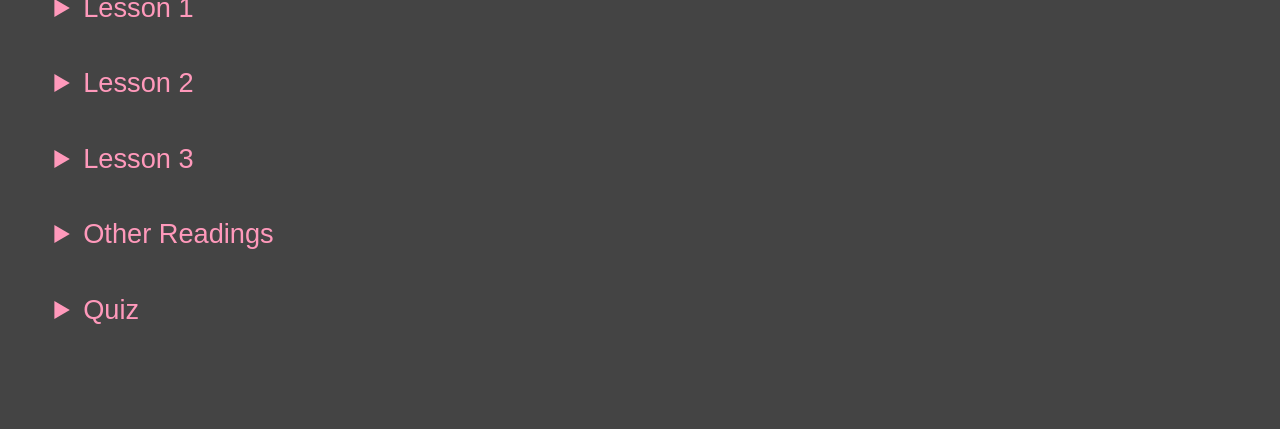
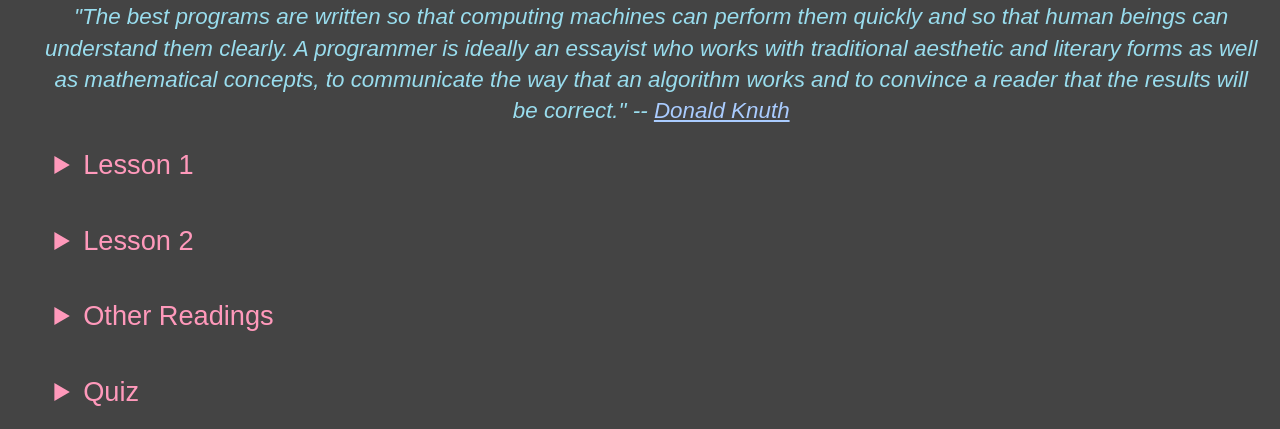
Before and after one commit to gcallah/OnlineDevops, a Django app: page /devops/basics in a window 1280 px wide. Shown: the part 432-861 px from the top of the page. Before the commit the page ends 756 px from the top, so only its background shows below. Run offline with Django 3.2, Linux system fonts and the light colour scheme; data comes from the database, SQL or seed files in the repository; both versions use the stored data as it was after the commit.

Commit message:
Added initial module on good programming practices.

```diff
--- a/devops/templates/basics.html
+++ b/devops/templates/basics.html
@@ -2,18 +2,28 @@
 {% block content %}
 <div class="module">
         <h1>
-            Software Engineering Fundamentals
+            Programming Fundamentals
         </h1>
 
         <figure>
             <img
             src="https://upload.wikimedia.org/wikipedia/commons/thumb/b/b7/IBM402plugboard.Shrigley.wireside.jpg/440px-IBM402plugboard.Shrigley.wireside.jpg"
-            width="22%">
+            width="20%">
             <figcaption>
+                Our modern digital creations are complex: a key job of
+                programmers is to express that complexity as simply as
+                possible.
             </figcaption>
         </figure>
 
         <p class="leadquote">
+        "The best programs are written so that computing machines can perform
+        them quickly and so that human beings can understand them clearly. A
+        programmer is ideally an essayist who works with traditional aesthetic
+        and literary forms as well as mathematical concepts, to communicate the
+        way that an algorithm works and to convince a reader that the results
+        will be correct." --
+        <a href="https://en.wikipedia.org/wiki/Donald_Knuth">Donald Knuth</a>
         </p>
 
         <details>
@@ -43,7 +53,7 @@
                     <span class="hilight">No magic constants.</span>
                     <br />
                     This is a special case of DRY. It is very tempting,
-                    when coding your an NYU scheduling app, to write
+                    when coding your NYU scheduling app, to write
                     code assuming there are two (major) semesters per year.
                     This will be fine... until NYU adopts a tri-mester
                     system. Instead, define a constant
@@ -108,22 +118,43 @@
                 <li>
                     <span class="hilight">Comment judiciously.</span>
                     <br />
+                    Code should contain <i>some</i> comments, especially
+                    things like docstrings for classes that can be extracted
+                    to produce a guide to the system, and comments explaining
+                    what particularly tricky or unusual bits of code do.
+                    But commenting is no substitute for writing clear,
+                    readable code in the first place! The best explanation
+                    of what your code does is, if you write it correctly,
+                    <i>your code itself</i>. Remember that we could, and once
+                    did, write code just as a sequence of 1s and 0s.
+                    And all higher-level languages need to be translated
+                    into such code in the end. So why bother with C, Java,
+                    or Python? These languages exist for <i>humans</i>,
+                    not for computers: they make it easier for us to understand
+                    and reason about what a program will do. The upshot:
+                    you should look at your code as being every bit as much
+                    about communicating to humans as about directing a
+                    computer.
                 </li>
 
                 <li>
                     <span class="hilight">Go for the golden mean in
                         naming.</span>
                     <br />
-                </li>
-
-                <li>
-
-                    <br />
-                </li>
-
-                <li>
-
-                    <br />
+                    Sometimes, names of functions and variables can be way too
+                    cryptic: there are examples in the widely used CLRS
+                    Algorithm book where I have found as many as six
+                    single-letter variable names used at once. On the other
+                    hand, naming a function something like
+                    <code>take_input_of_employee_w2_and_calculate_employee_tax_rate()</code>
+                    is absurdly long: please remember, other programmers will
+                    have to type your function names in order to call your
+                    functions! Such immense names also make it extremely
+                    difficult to stay within guidelines like PEP 8's dictum
+                    of "no lines longer than 79 characters."
+                    A more reasonable middle ground might be something like
+                    <code>calc_tax_rate()</code>, where an employee's W2
+                    might be a parameter for the function.
                 </li>
 
             </ul>
@@ -134,12 +165,16 @@
             <summary class="sum1">
                 Lesson 2
             </summary>
-        </details>
 
-        <details>
-            <summary class="sum1">
-                Lesson 3
-            </summary>
+            <p>
+                For this lesson, please read the Python coding standard,
+                <a href="https://www.python.org/dev/peps/pep-0008/">PEP 8</a>.
+                It is a very good example of what a coding standard is like,
+                and most of the guidelines can be applied in other languages.
+                Our JavaScript team is choosing a standard at present, and soon
+                we will link to that here as well.
+            </p>
+
         </details>
 
         <details>
@@ -149,21 +184,9 @@
 
             <ul class="nested">
                 <li>
-                    <a href="https://thenewstack.io/led-amazon-microservices-architecture/">
-                        Amazon's move to microservices
+                    <a href="https://code.tutsplus.com/tutorials/top-15-best-practices-for-writing-super-readable-code--net-8118">
+                        Programming Best Practices
                     </a>
-                </li>
-            </ul>
-
-
-            <ul class="nested">
-                <li>
-                    <a href="https://en.wikipedia.org/wiki/Microservices">
-                        Microservices
-                    </a>
-                </li>
-
-                <li>
                 </li>
             </ul>
 
```
Also changed, not shown: db.sqlite3.
